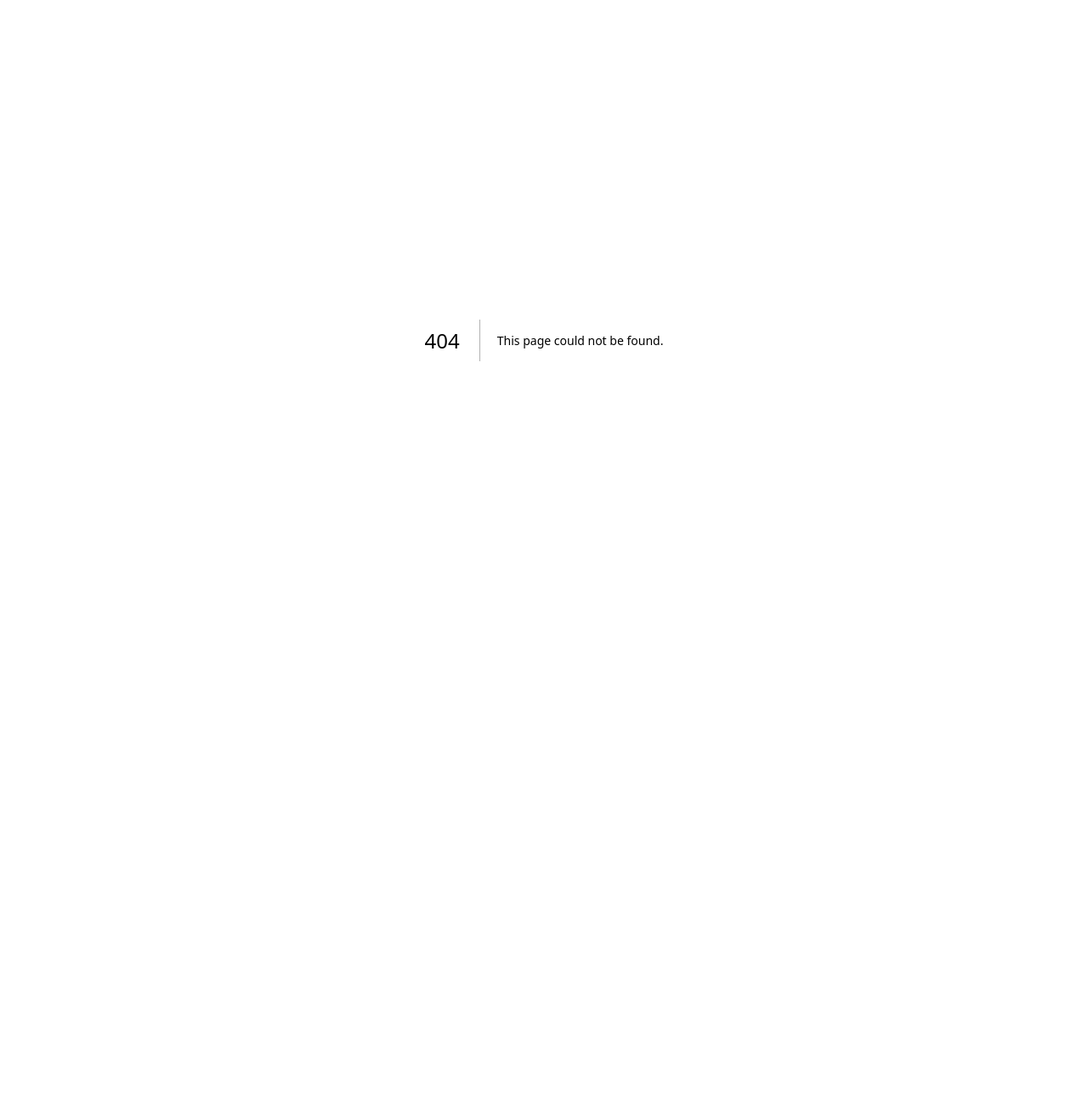
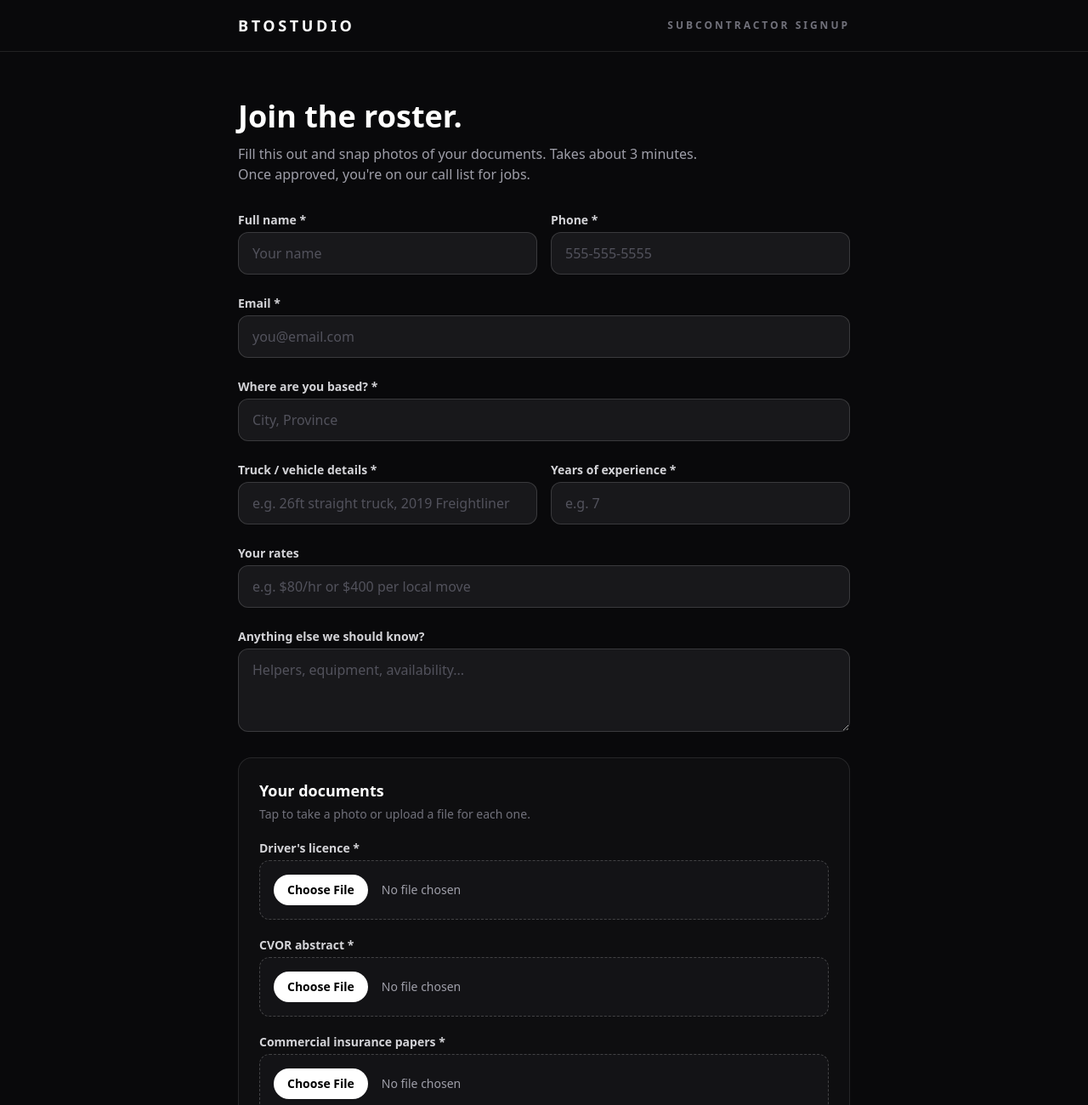
Before and after one commit to Spartaboss26/btostudio-site, a Next.js app: page /onboard in a window 1280 px wide. Before the commit this address had no page. Shown: the top 1300 px of the page at 85% size. Before the commit the page ends 800 px from the top, so only its background shows below. Built offline with nearby package versions, Linux system fonts and the light colour scheme.

Commit message:
BTOSTUDIO contracting site with subcontractor onboarding

```diff
--- /dev/null
+++ b/src/app/onboard/page.tsx
@@ -0,0 +1,146 @@
+"use client";
+
+import { useState } from "react";
+
+const inputCls =
+  "w-full rounded-xl border border-white/15 bg-zinc-900 px-4 py-3 text-white placeholder:text-zinc-600 focus:border-white/40 focus:outline-none";
+
+const labelCls = "mb-1 block text-sm font-bold text-zinc-300";
+
+const fileCls =
+  "w-full rounded-xl border border-dashed border-white/20 bg-zinc-900/60 px-4 py-4 text-sm text-zinc-400 file:mr-4 file:rounded-full file:border-0 file:bg-white file:px-4 file:py-2 file:text-sm file:font-bold file:text-black";
+
+export default function Onboard() {
+  const [sent, setSent] = useState(false);
+
+  return (
+    <div className="min-h-screen bg-zinc-950 text-white">
+      <header className="border-b border-white/10">
+        <nav className="mx-auto flex max-w-3xl items-center justify-between px-4 py-4 sm:px-6">
+          <a href="/" className="text-lg font-black tracking-[0.2em]">
+            BTOSTUDIO
+          </a>
+          <span className="text-xs font-bold tracking-[0.25em] text-zinc-500">
+            SUBCONTRACTOR SIGNUP
+          </span>
+        </nav>
+      </header>
+
+      <main className="mx-auto max-w-3xl px-4 py-10 sm:px-6 sm:py-14">
+        {sent ? (
+          <div className="rounded-2xl border border-white/10 bg-zinc-900/60 p-10 text-center">
+            <p className="text-4xl">✓</p>
+            <h1 className="mt-4 text-2xl font-black">You&apos;re on the list.</h1>
+            <p className="mx-auto mt-3 max-w-md text-zinc-400">
+              We got your info and documents. We&apos;ll review everything and
+              reach out when a job fits. Thanks for signing up with BTOSTUDIO.
+            </p>
+          </div>
+        ) : (
+          <>
+            <h1 className="text-3xl font-black sm:text-4xl">
+              Join the roster.
+            </h1>
+            <p className="mt-3 max-w-xl text-zinc-400">
+              Fill this out and snap photos of your documents. Takes about 3
+              minutes. Once approved, you&apos;re on our call list for jobs.
+            </p>
+
+            <form
+              action="https://formsubmit.co/orriefoye6@gmail.com"
+              method="POST"
+              encType="multipart/form-data"
+              className="mt-8 space-y-6"
+              onSubmit={() => setSent(true)}
+            >
+              <input type="hidden" name="_subject" value="New BTOSTUDIO subcontractor signup" />
+              <input type="hidden" name="_template" value="table" />
+              <input type="hidden" name="_captcha" value="false" />
+
+              {/* Personal info */}
+              <div className="grid grid-cols-1 gap-4 sm:grid-cols-2">
+                <div>
+                  <label className={labelCls} htmlFor="name">Full name *</label>
+                  <input id="name" name="name" required placeholder="Your name" className={inputCls} />
+                </div>
+                <div>
+                  <label className={labelCls} htmlFor="phone">Phone *</label>
+                  <input id="phone" name="phone" required type="tel" placeholder="555-555-5555" className={inputCls} />
+                </div>
+              </div>
+              <div>
+                <label className={labelCls} htmlFor="email">Email *</label>
+                <input id="email" name="email" required type="email" placeholder="you@email.com" className={inputCls} />
+              </div>
+              <div>
+                <label className={labelCls} htmlFor="location">Where are you based? *</label>
+                <input id="location" name="location" required placeholder="City, Province" className={inputCls} />
+              </div>
+
+              {/* Work info */}
+              <div className="grid grid-cols-1 gap-4 sm:grid-cols-2">
+                <div>
+                  <label className={labelCls} htmlFor="truck">Truck / vehicle details *</label>
+                  <input id="truck" name="truck" required placeholder="e.g. 26ft straight truck, 2019 Freightliner" className={inputCls} />
+                </div>
+                <div>
+                  <label className={labelCls} htmlFor="experience">Years of experience *</label>
+                  <input id="experience" name="experience" required inputMode="numeric" placeholder="e.g. 7" className={inputCls} />
+                </div>
+              </div>
+              <div>
+                <label className={labelCls} htmlFor="rates">Your rates</label>
+                <input id="rates" name="rates" placeholder="e.g. $80/hr or $400 per local move" className={inputCls} />
+              </div>
+              <div>
+                <label className={labelCls} htmlFor="notes">Anything else we should know?</label>
+                <textarea id="notes" name="notes" rows={3} placeholder="Helpers, equipment, availability..." className={inputCls} />
+              </div>
+
+              {/* Documents */}
+              <div className="rounded-2xl border border-white/10 bg-zinc-900/40 p-5 sm:p-6">
+                <h2 className="text-lg font-black">Your documents</h2>
+                <p className="mt-1 text-sm text-zinc-500">
+                  Tap to take a photo or upload a file for each one.
+                </p>
+                <div className="mt-5 space-y-5">
+                  <div>
+                    <label className={labelCls} htmlFor="doc-license">Driver&apos;s licence *</label>
+                    <input id="doc-license" name="drivers_license" type="file" accept="image/*" capture="environment" required className={fileCls} />
+                  </div>
+                  <div>
+                    <label className={labelCls} htmlFor="doc-cvor">CVOR abstract *</label>
+                    <input id="doc-cvor" name="cvor" type="file" accept="image/*,.pdf" capture="environment" required className={fileCls} />
+                  </div>
+                  <div>
+                    <label className={labelCls} htmlFor="doc-insurance">Commercial insurance papers *</label>
+                    <input id="doc-insurance" name="insurance" type="file" accept="image/*,.pdf" capture="environment" required className={fileCls} />
+                  </div>
+                  <div>
+                    <label className={labelCls} htmlFor="doc-wsib">WSIB clearance or exemption letter *</label>
+                    <input id="doc-wsib" name="wsib" type="file" accept="image/*,.pdf" capture="environment" required className={fileCls} />
+                  </div>
+                </div>
+              </div>
+
+              <button
+                type="submit"
+                className="w-full rounded-full bg-white py-4 text-base font-black text-black transition hover:bg-zinc-200"
+              >
+                Submit Application
+              </button>
+              <p className="text-center text-xs text-zinc-600">
+                By submitting, you agree to be contacted by BTOSTUDIO about subcontract work.
+              </p>
+            </form>
+          </>
+        )}
+      </main>
+
+      <footer className="border-t border-white/10 px-4 py-8 text-center">
+        <p className="text-sm font-black tracking-[0.2em]">BTOSTUDIO</p>
+        <p className="mt-2 text-xs text-zinc-600">Brampton, Ontario, Canada</p>
+      </footer>
+    </div>
+  );
+}
```
